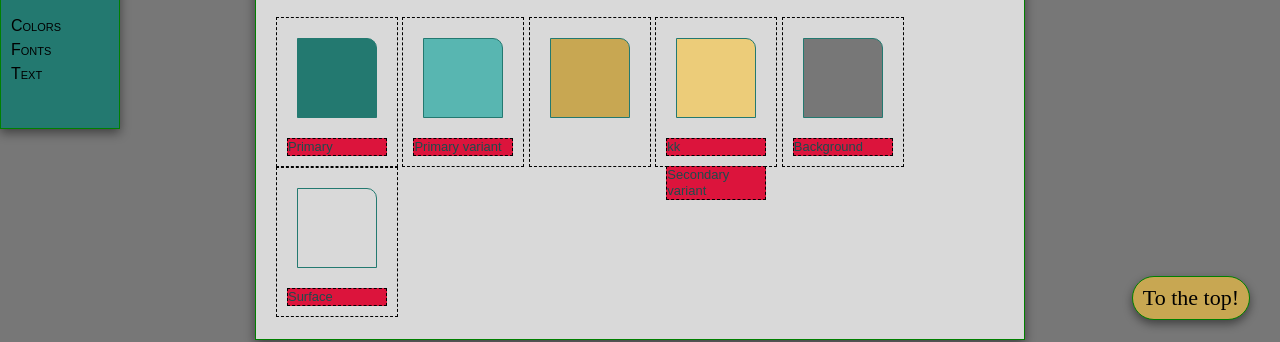
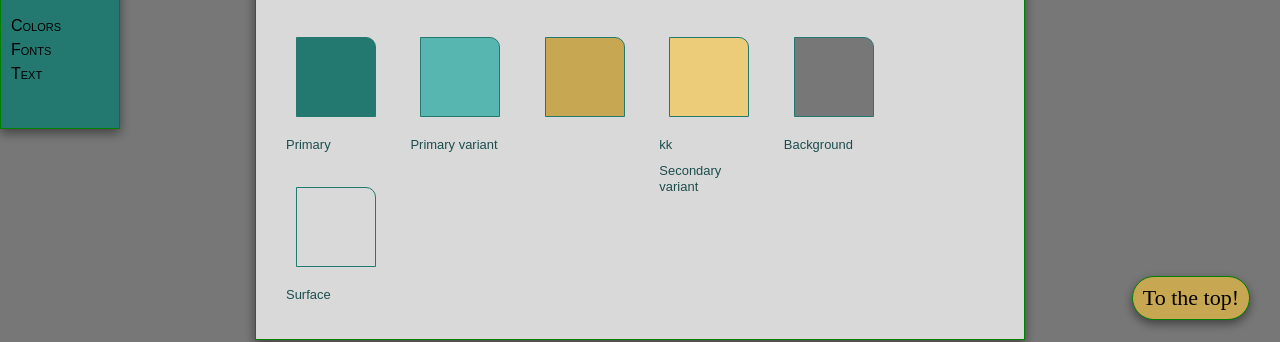
Before and after one commit to lkollanyi/DesignSystem, a plain HTML site: page index.html in a window 1280 px wide. Shown: the part 460-802 px from the top of the page. Drawn offline with Linux system fonts and the light colour scheme.

Commit message:
Removing box borders from color palettes

```diff
--- a/assets/styles/default.css
+++ b/assets/styles/default.css
@@ -331,7 +331,6 @@ h2 {
 
 .colorbox {
     display: inline-block;
-    border: 1px dashed black;
     height: 150px;
     vertical-align: top;
 }
@@ -351,8 +350,6 @@ h2 {
     align-content: center;
     width: 100px;
     margin: 10px auto;
-    border: 1px dashed black;
-    background-color: crimson;
 
 }
 
```
